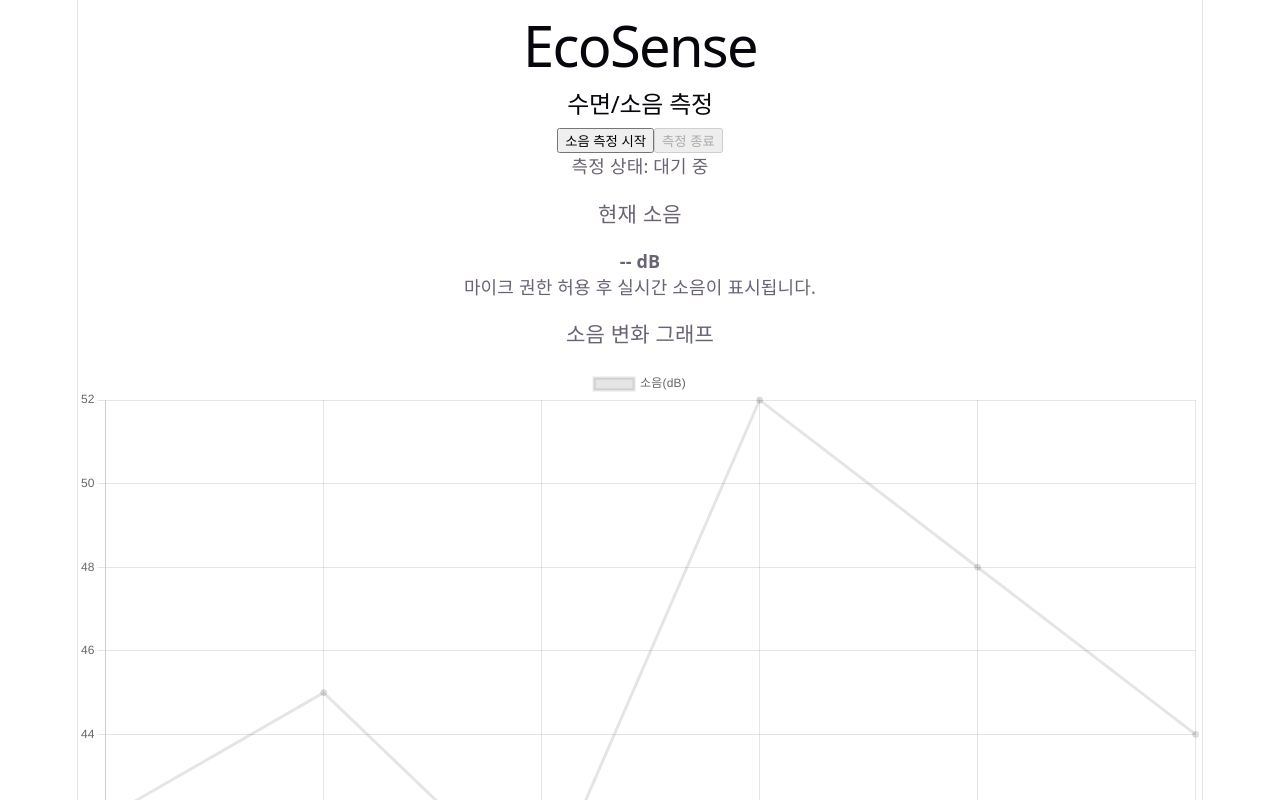
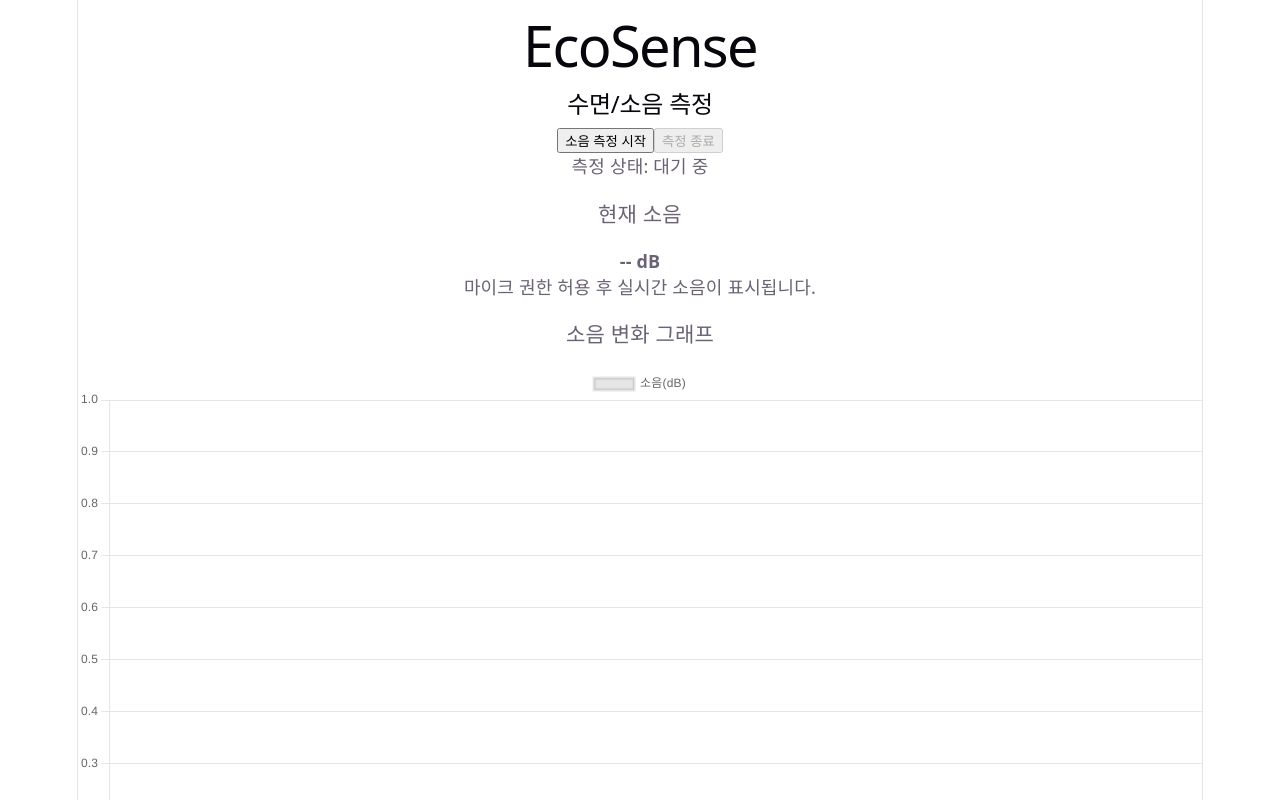
Before and after one commit to kanzer0509-cpu/ecosence-project, a React (Vite) app in the folder frontend/: page /sleep in a window 1280 px wide. Shown: the top 800 px of the page. Built offline with nearby package versions, Linux system fonts and the light colour scheme; no server answers.

Commit message:
수면/소음 dB에 따른 실시간 그래프 반영 추가

```diff
--- a/frontend/src/components/charts/NoiseChart.tsx
+++ b/frontend/src/components/charts/NoiseChart.tsx
@@ -9,6 +9,7 @@ import {
 } from 'chart.js';
 
 import { Line } from 'react-chartjs-2';
+import { useNoiseStore } from '../../stores/useNoiseStore';
 
 ChartJS.register(
   CategoryScale,
@@ -20,12 +21,14 @@ ChartJS.register(
 );
 
 export default function NoiseChart() {
+  const { history } = useNoiseStore();
+
   const data = {
-    labels: ['1', '2', '3', '4', '5', '6'],
+    labels: history.map((_, index) => `${index + 1}`),
     datasets: [
       {
         label: '소음(dB)',
-        data: [42, 45, 40, 52, 48, 44],
+        data: history,
       },
     ],
   };
--- a/frontend/src/stores/useNoiseStore.ts
+++ b/frontend/src/stores/useNoiseStore.ts
@@ -3,22 +3,40 @@ import { create } from 'zustand';
 interface NoiseState {
   isMeasuring: boolean;
   currentDb: number | null;
+  history: number[];
 
   startMeasuring: () => void;
   stopMeasuring: () => void;
   setCurrentDb: (db: number) => void;
+  clearHistory: () => void;
 }
 
 export const useNoiseStore = create<NoiseState>((set) => ({
   isMeasuring: false,
   currentDb: null,
+  history: [],
 
-  startMeasuring: () => set({ isMeasuring: true }),
+  startMeasuring: () =>
+    set({
+      isMeasuring: true,
+      history: [],
+    }),
+
   stopMeasuring: () =>
     set({
       isMeasuring: false,
       currentDb: null,
     }),
 
-  setCurrentDb: (db) => set({ currentDb: db }),
+  setCurrentDb: (db) =>
+    set((state) => ({
+      currentDb: db,
+      history: [...state.history, db].slice(-30),
+    })),
+
+  clearHistory: () =>
+    set({
+      history: [],
+      currentDb: null,
+    }),
 }));
```
